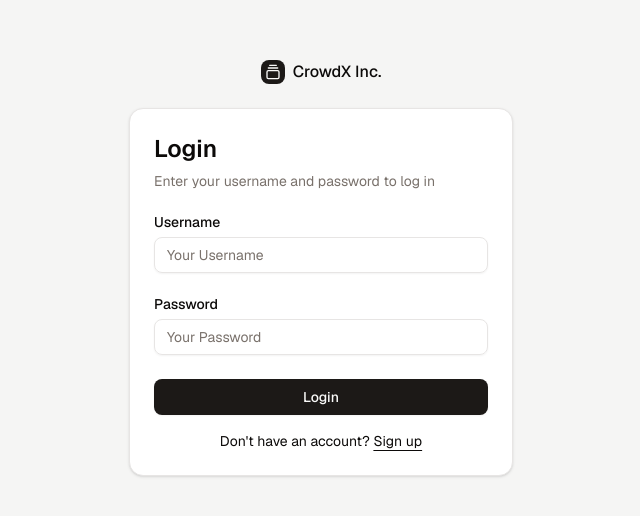
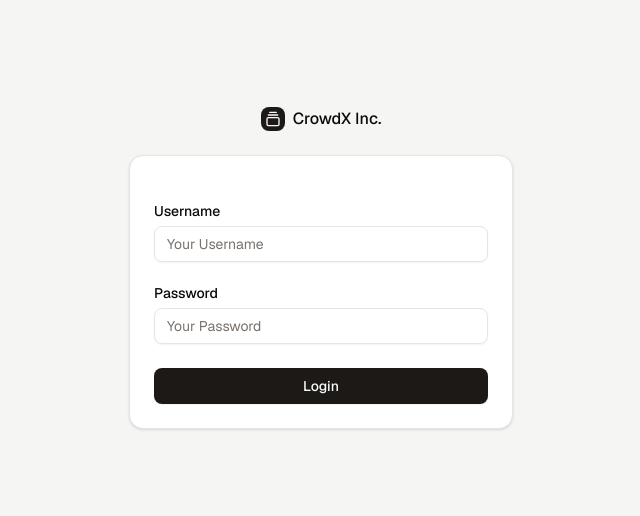
Before and after one commit to Sserano24/CrowdX2-frontend, a Next.js app: page /login in a window 1280 px wide. Shown: the part 132-648 px from the top of the page, without its empty margins (319-959 px from the left). Built offline with nearby package versions, Linux system fonts and the light colour scheme.

Commit message:
Update loginForm.jsx

```diff
--- a/src/components/loginForm.jsx
+++ b/src/components/loginForm.jsx
@@ -6,9 +6,6 @@ import { Button } from "@/components/ui/button";
 import {
   Card,
   CardContent,
-  CardDescription,
-  CardHeader,
-  CardTitle,
 } from "@/components/ui/card";
 import { Input } from "@/components/ui/input";
 import { Label } from "@/components/ui/label";
@@ -31,7 +28,7 @@ export function LoginForm({ className, ...props }) {
       const response = await fetch(LOGIN_URL, {
         method: "POST",
         headers: {
-          "Content-Type": "application/json", // fixed typo: "appplication"
+          "Content-Type": "application/json",
         },
         body: jsonData,
       });
@@ -40,7 +37,7 @@ export function LoginForm({ className, ...props }) {
 
       if (response.ok) {
         console.log("Logged In");
-        auth.login(); // Trigger global login handler
+        auth.login();
       } else {
         setError(data?.message || "Login failed");
       }
@@ -53,15 +50,8 @@ export function LoginForm({ className, ...props }) {
   return (
     <div className={cn("flex flex-col gap-6", className)} {...props}>
       <Card>
-        <CardHeader>
-          <CardTitle className="text-2xl">Login</CardTitle>
-          <CardDescription>
-            Enter your username and password to log in
-          </CardDescription>
-        </CardHeader>
-        <CardContent>
-          <form onSubmit={handleSubmit}>
-            <div className="flex flex-col gap-6">
+        <CardContent className="pt-6">
+          <form onSubmit={handleSubmit} className="flex flex-col gap-6">
             <div className="grid gap-2">
               <Label htmlFor="username">Username</Label>
               <Input
@@ -90,13 +80,6 @@ export function LoginForm({ className, ...props }) {
             <Button type="submit" className="w-full">
               Login
             </Button>
-            </div>
-            <div className="mt-4 text-center text-sm">
-              Don&apos;t have an account?{" "}
-              <a href="#" className="underline underline-offset-4">
-                Sign up
-              </a>
-            </div>
           </form>
         </CardContent>
       </Card>
```
Lines whose indentation alone changed are shown as unchanged.
